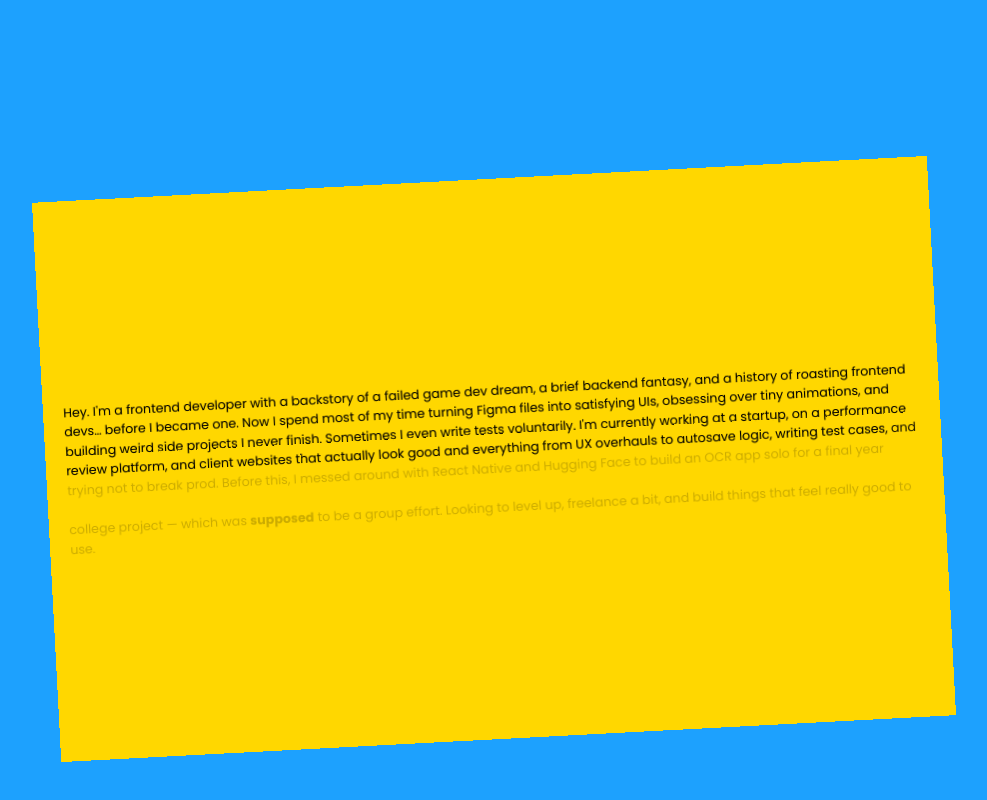
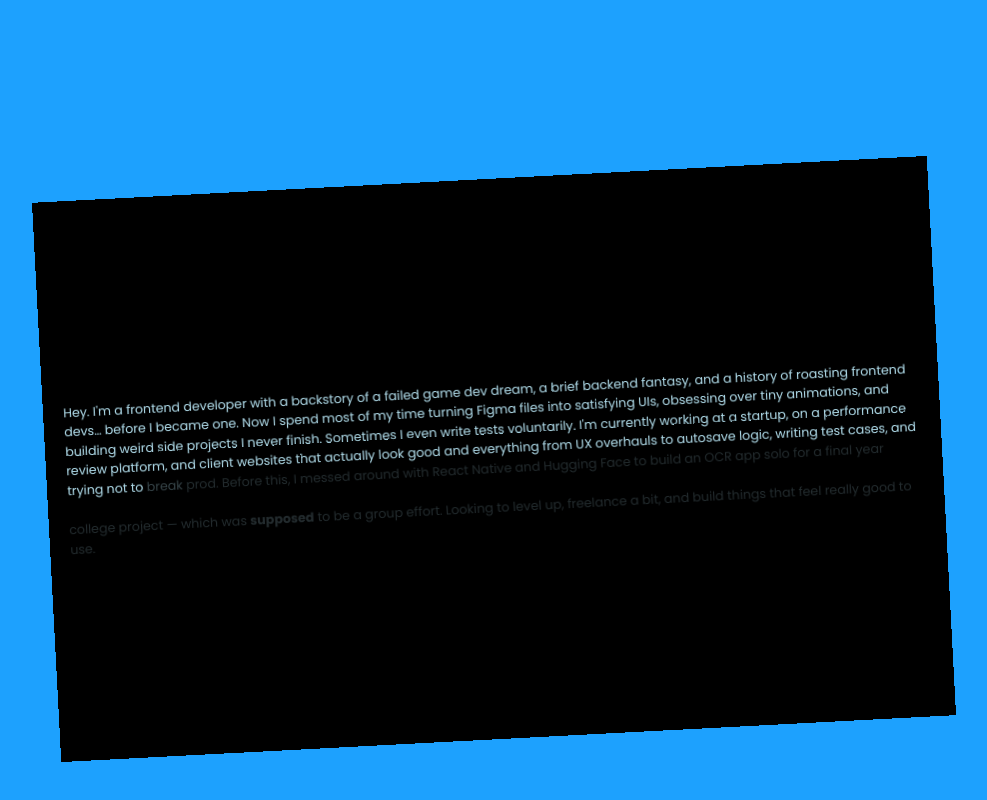
Before and after one commit to abhikatta/portfolio, a Next.js app: page /about in a window 1280 px wide. Shown: the part 837-1637 px from the top of the page, without its empty margins (146-1133 px from the left). Built offline with nearby package versions, Linux system fonts and the light colour scheme.

Commit message:
minor renaming

```diff
--- a/src/app/globals.css
+++ b/src/app/globals.css
@@ -72,7 +72,6 @@
   --color-accentYellow: #ffd700;
   --color-accentBlue: #1e90ff;
   --color-viltrumRed: #ff0000;
-  --color-white: #ffffff;
   --color-sinisterYellow: #ffd700;
 
   --breakpoint-xs: 375px;
--- a/src/sections/about/first-fold.tsx
+++ b/src/sections/about/first-fold.tsx
@@ -7,14 +7,14 @@ import { useRef } from "react";
 export const AboutFirstFold = () => {
   const ref = useRef<HTMLParagraphElement | null>(null);
 
-  const { scrollYProgress: yTextReveal } = useScroll({
+  const { scrollYProgress } = useScroll({
     target: ref,
     offset: ["start start", "end end"],
   });
 
   return (
     <section ref={ref} className="relative h-[200vh] w-full">
-      <DescriptionSection scrollYProgress={yTextReveal} />
+      <DescriptionSection scrollYProgress={scrollYProgress} />
     </section>
   );
 };
@@ -28,7 +28,7 @@ export const DescriptionSection = ({
 
   const { scrollYProgress: yTextReveal } = useScroll({
     target: scrollRef,
-    offset: ["start 0.6", "start 0.4"],
+    offset: ["start 0.8", "start 0.3"],
   });
 
   const text =
@@ -41,13 +41,13 @@ export const DescriptionSection = ({
 
   return (
     <MotionDiv
-      className="bg-accentYellow sticky top-0 mt-[100vh] flex h-screen w-full flex-col items-center justify-center"
+      className="sticky top-0 mt-[100vh] flex h-screen w-full flex-col items-center justify-center bg-black"
       style={{ scale, rotate }}
     >
       <Container>
         <p
           ref={scrollRef}
-          className="font-poppins flex w-full flex-wrap text-lg 2xl:text-3xl 2xl:leading-12"
+          className="font-poppins text-lightBlue flex w-full flex-wrap text-lg 2xl:text-3xl 2xl:leading-12"
         >
           <RevealWord words={words} scrollYProgress={yTextReveal} />
         </p>
```
